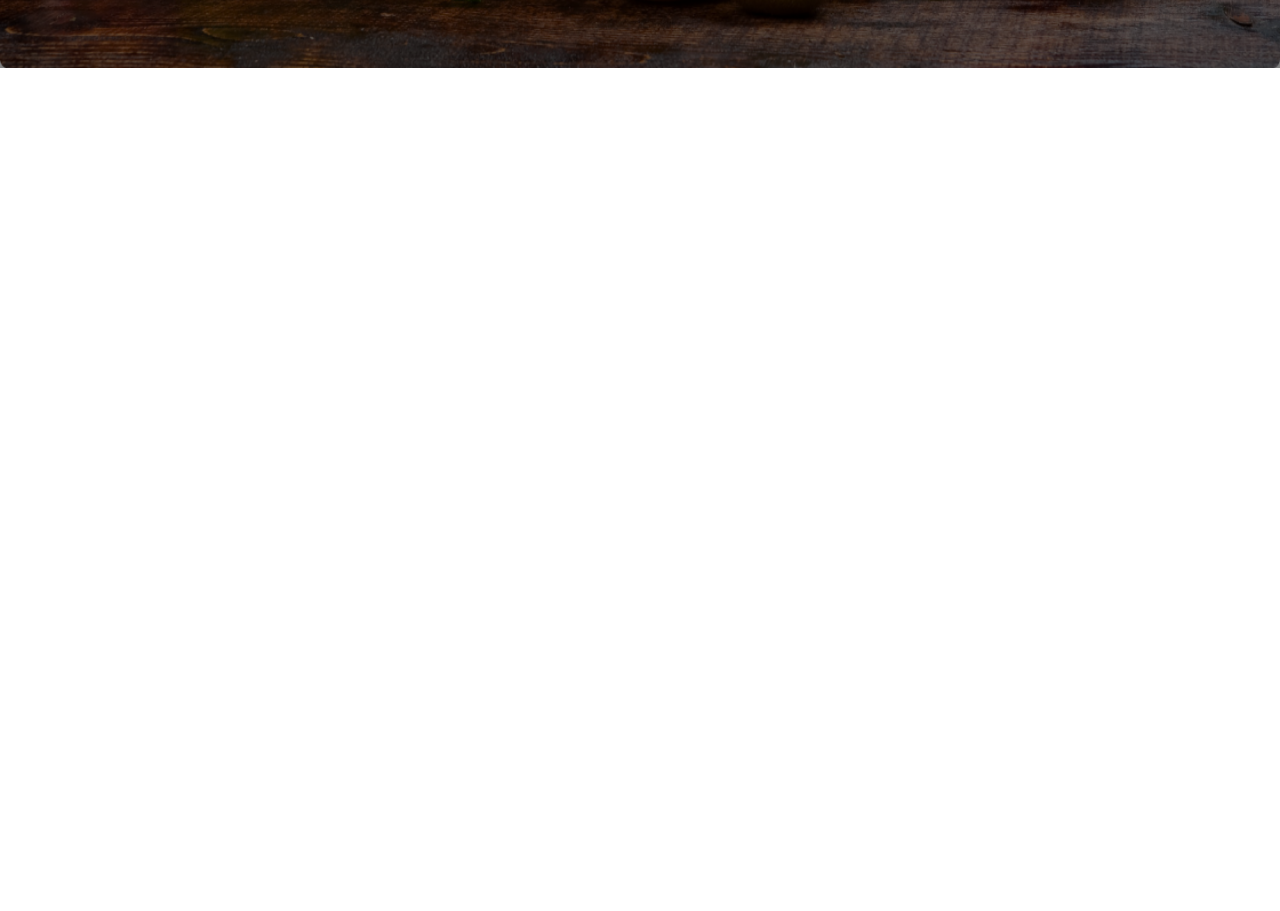
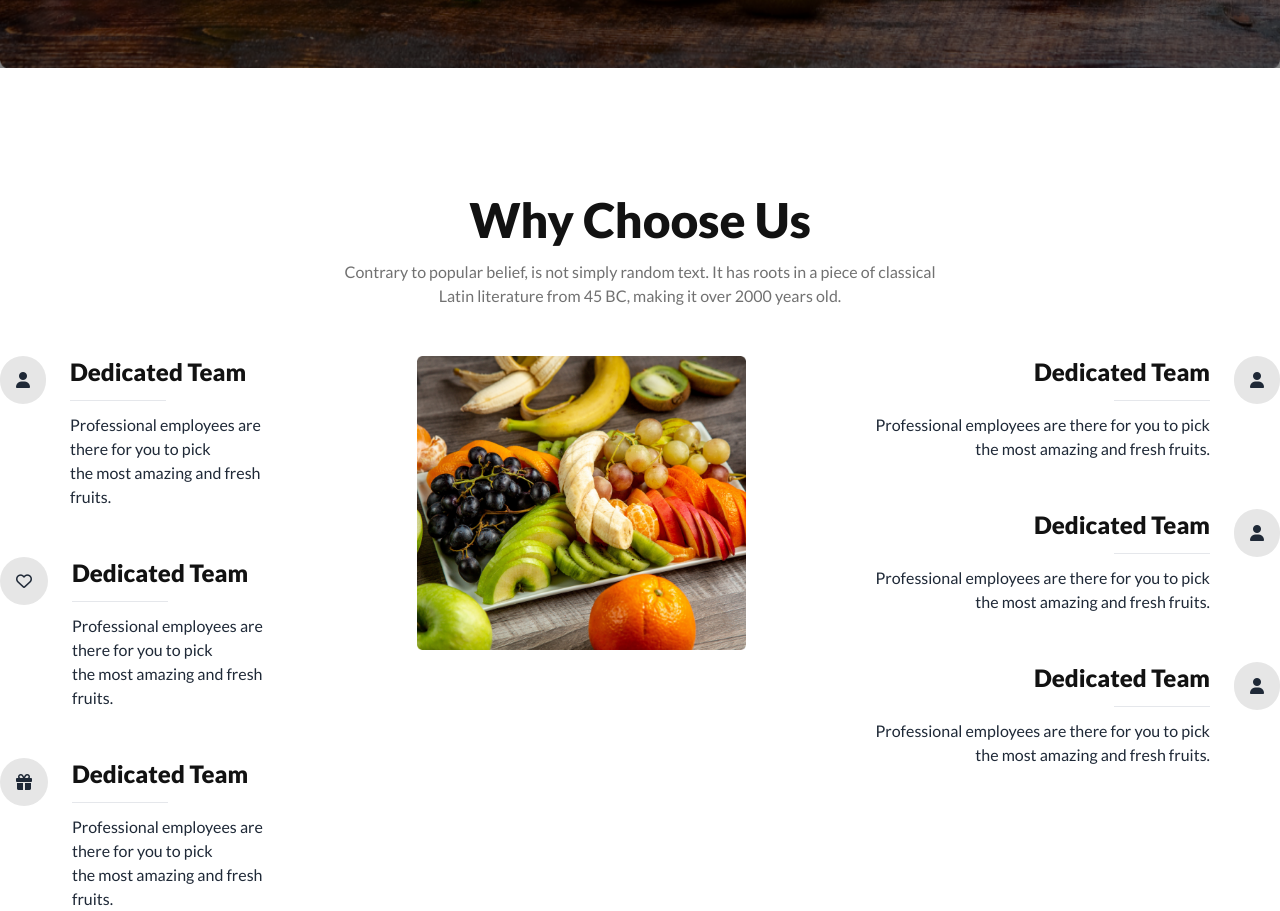
Before and after one commit to nayan5572/fruit-brust-assignment-3, a plain HTML site: page index.html in a window 1280 px wide. Shown: the part 3167-4078 px from the top of the page. Before the commit the page ends 3363 px from the top, so only its background shows below. Drawn offline with nearby package versions, Linux system fonts and the light colour scheme.

Commit message:
why choode us section add

```diff
--- a/index.html
+++ b/index.html
@@ -288,7 +288,9 @@
                     <div class="absolute inset-0 bg-black opacity-50"></div>
                     <div class="absolute left-14 lg:left-[15%] lg:top-[10%] text-center mt-8 mx-auto">
                         <h1 class="text-white lg:text-7xl font-extrabold text-center">Meet the team section</h1>
-                        <p class="text-white lg:text-[20px] font-medium lg:mt-6 text-center">Contrary to popular belief, is not simply random text. It has roots in a piece of classical <br> Latin literature from 45 BC, making it over 2000 years old.</p>
+                        <p class="text-white lg:text-[20px] font-medium lg:mt-6 text-center">Contrary to popular belief,
+                            is not simply random text. It has roots in a piece of classical <br> Latin literature from
+                            45 BC, making it over 2000 years old.</p>
                         <div class="grid grid-cols-1 md:grid-cols-2 lg:grid-cols-4 gap-4 lg:gap-32 pt-12">
                             <!-- flex flex-col lg:flex-row justify-between -->
                             <!-- card 1 -->
@@ -340,6 +342,94 @@
                 </div>
             </div>
         </section>
+        <!-- why choose us -->
+        <section class="">
+            <div class="mx-auto">
+                <div class="text-center space-y-4">
+                    <h1 class="text-5xl font-extrabold text-[#121212]">Why Choose Us</h1>
+                    <p class="text-[#12121299] font-medium">Contrary to popular belief, is not simply random text. It
+                        has roots in a piece of classical <br> Latin literature from 45 BC, making it over 2000 years
+                        old.</p>
+                </div>
+                <div class="flex flex-col lg:flex-row gap-[8rem] mt-12">
+                    <!-- main div 1 -->
+                    <div class="flex-col gap-6">
+                        <div class="flex gap-6 mb-12">
+                            <div class="">
+                                <i class="fa-solid fa-user p-4 bg-[#1212121A] rounded-full"></i>
+                            </div>
+                            <div class="space-y-3">
+                                <h1 class="text-2xl font-extrabold text-[#121212]">Dedicated Team</h1>
+                                <hr class="w-24 h-[1px]">
+                                <p class="">Professional employees are there for you to pick <br> the most amazing and fresh fruits.</p>
+                            </div>
+                        </div>
+                        <div class="flex gap-6 mb-12">
+                            <div class="">
+                                <i class="fa-regular fa-heart p-4 bg-[#1212121A] rounded-full"></i>
+                            </div>
+                            <div class="space-y-3">
+                                <h1 class="text-2xl font-extrabold text-[#121212]">Dedicated Team</h1>
+                                <hr class="w-24 h-[1px]">
+                                <p class="">Professional employees are there for you to pick <br> the most amazing and fresh fruits.</p>
+                            </div>
+                        </div>
+                        <div class="flex gap-6">
+                            <div class="">
+                                <i class="fa-solid fa-gift p-4 bg-[#1212121A] rounded-full"></i>
+                            </div>
+                            <div class="space-y-3">
+                                <h1 class="text-2xl font-extrabold text-[#121212]">Dedicated Team</h1>
+                                <hr class="w-24 h-[1px]">
+                                <p class="">Professional employees are there for you to pick <br> the most amazing and fresh fruits.</p>
+                            </div>
+                        </div>
+                    </div>
+                    <!-- main div 2 -->
+                    <div class="">
+                        <div class="">
+                            <img src="images/whychoose1.png" alt="">
+                        </div>
+                    </div>
+                    <!-- main div 3 -->
+                    <div class="">
+                        <!-- part 1 -->
+                        <div class="lg:flex gap-6 mb-12">
+                            <div class="space-y-3 text-right">
+                                <h1 class="text-2xl font-extrabold text-[#121212]">Dedicated Team</h1>
+                               <hr class="w-24 ml-60">
+                                <p class="">Professional employees are there for you to pick <br> the most amazing and fresh fruits.</p>
+                            </div>
+                            <div class="">
+                                <i class="fa-solid fa-user p-4 bg-[#1212121A] rounded-full"></i>
+                            </div>
+                        </div>
+                        <!-- part 2 -->
+                        <div class="flex gap-6 mb-12">
+                            <div class="space-y-3 text-right">
+                                <h1 class="text-2xl font-extrabold text-[#121212]">Dedicated Team</h1>
+                               <hr class="w-24 ml-60">
+                                <p class="">Professional employees are there for you to pick <br> the most amazing and fresh fruits.</p>
+                            </div>
+                            <div class="">
+                                <i class="fa-solid fa-user p-4 bg-[#1212121A] rounded-full"></i>
+                            </div>
+                        </div>
+                        <!-- part 3 -->
+                        <div class="flex gap-6 mb-12">
+                            <div class="space-y-3 text-right">
+                                <h1 class="text-2xl font-extrabold text-[#121212]">Dedicated Team</h1>
+                               <hr class="w-24 ml-60">
+                                <p class="">Professional employees are there for you to pick <br> the most amazing and fresh fruits.</p>
+                            </div>
+                            <div class="">
+                                <i class="fa-solid fa-user p-4 bg-[#1212121A] rounded-full"></i>
+                            </div>
+                        </div>
+                    </div>
+                </div>
+            </div>
+        </section>
     </main>
     <footer>
 
```
